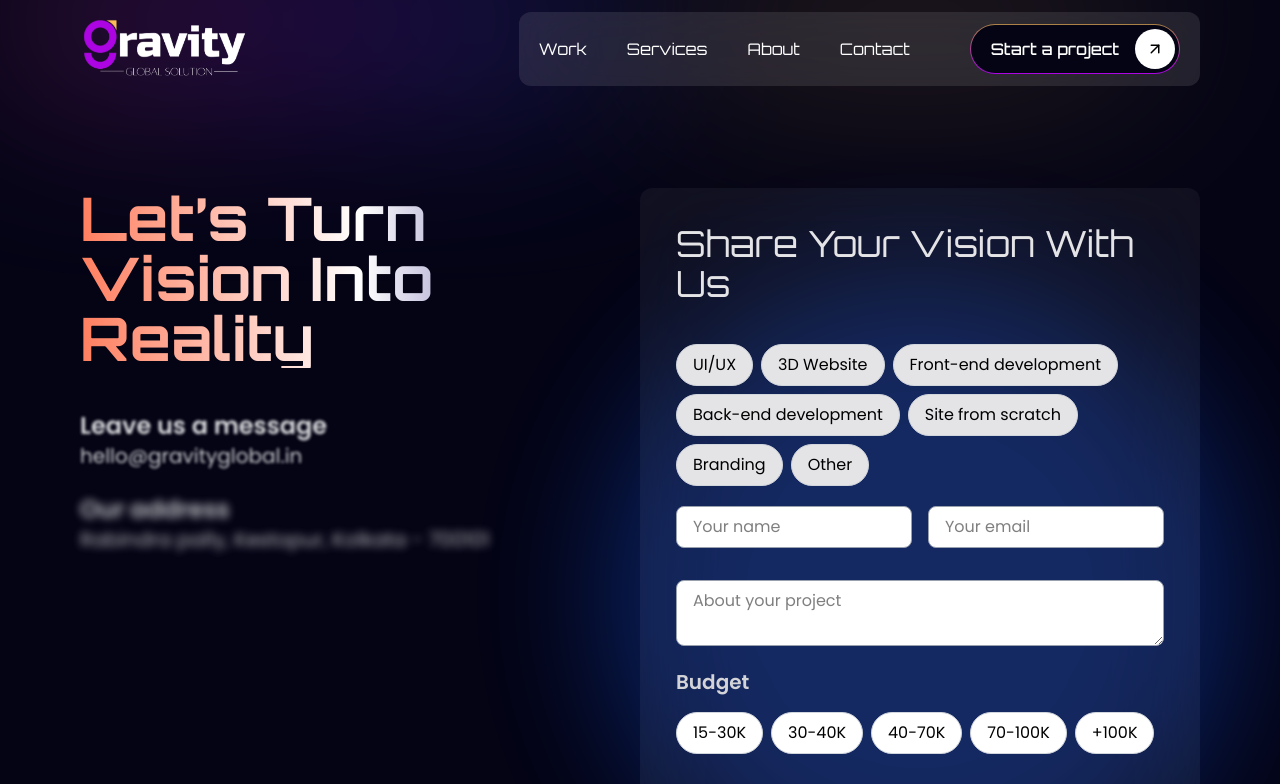
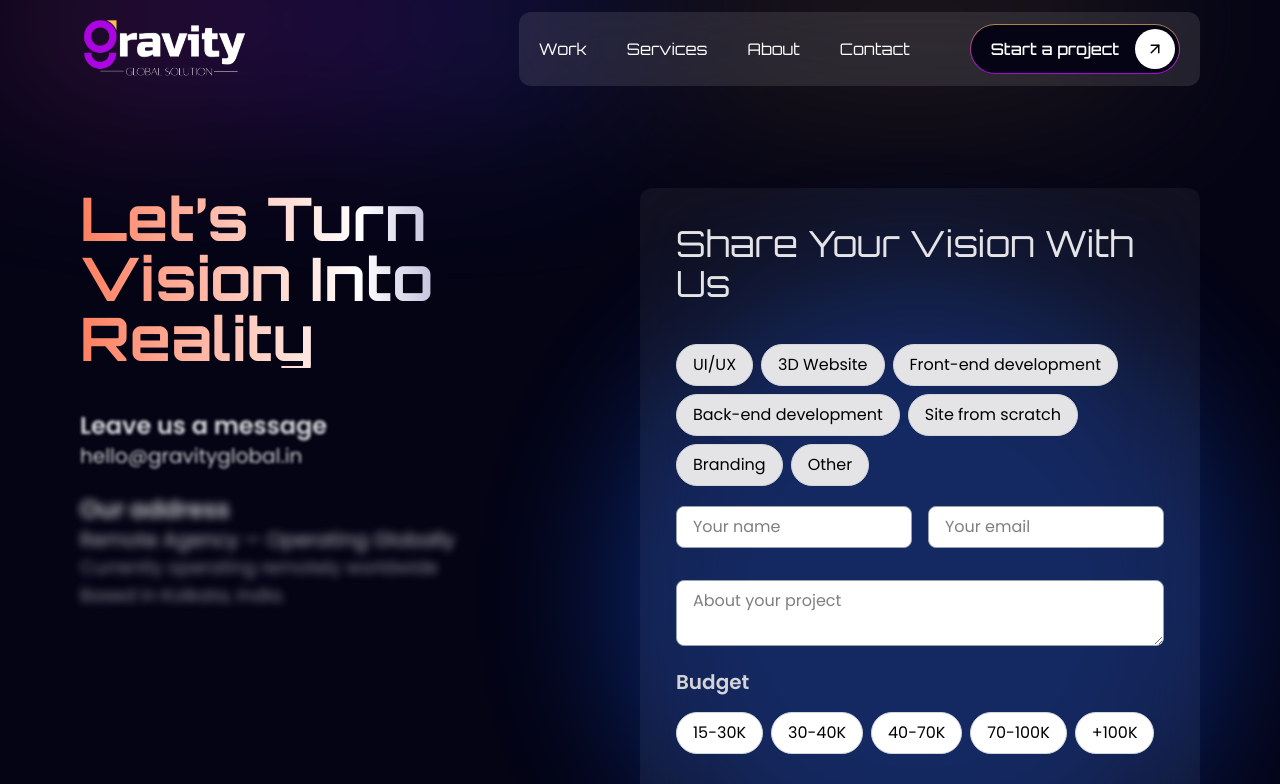
Before and after one commit to dev-sujitdas/new-gravity, a React (Vite) app: page /contact in a window 1280 px wide. Shown: the top 784 px of the page. Built offline with nearby package versions, Linux system fonts and the light colour scheme.

Commit message:
address update

```diff
--- a/src/pages/Contact.jsx
+++ b/src/pages/Contact.jsx
@@ -159,7 +159,9 @@ const Contact = () => {
             </div>
             <div>
               <h3 className="text-xl md:text-2xl poppins-semibold text-zinc-200">Our address</h3>
-              <p className="text-lg md:text-xl poppins-regular text-zinc-300">Rabindra pally, Kestopur, Kolkata - 700101</p>
+              <p className="text-lg md:text-xl poppins-regular text-zinc-300">Remote Agency — Operating Globally</p>
+              <p className="text-base md:text-lg poppins-regular text-zinc-400">Currently operating remotely worldwide</p>
+              <p className="text-base md:text-lg poppins-regular text-zinc-400">Based in Kolkata, India.</p>
             </div>
           </div>
         </div>
```
